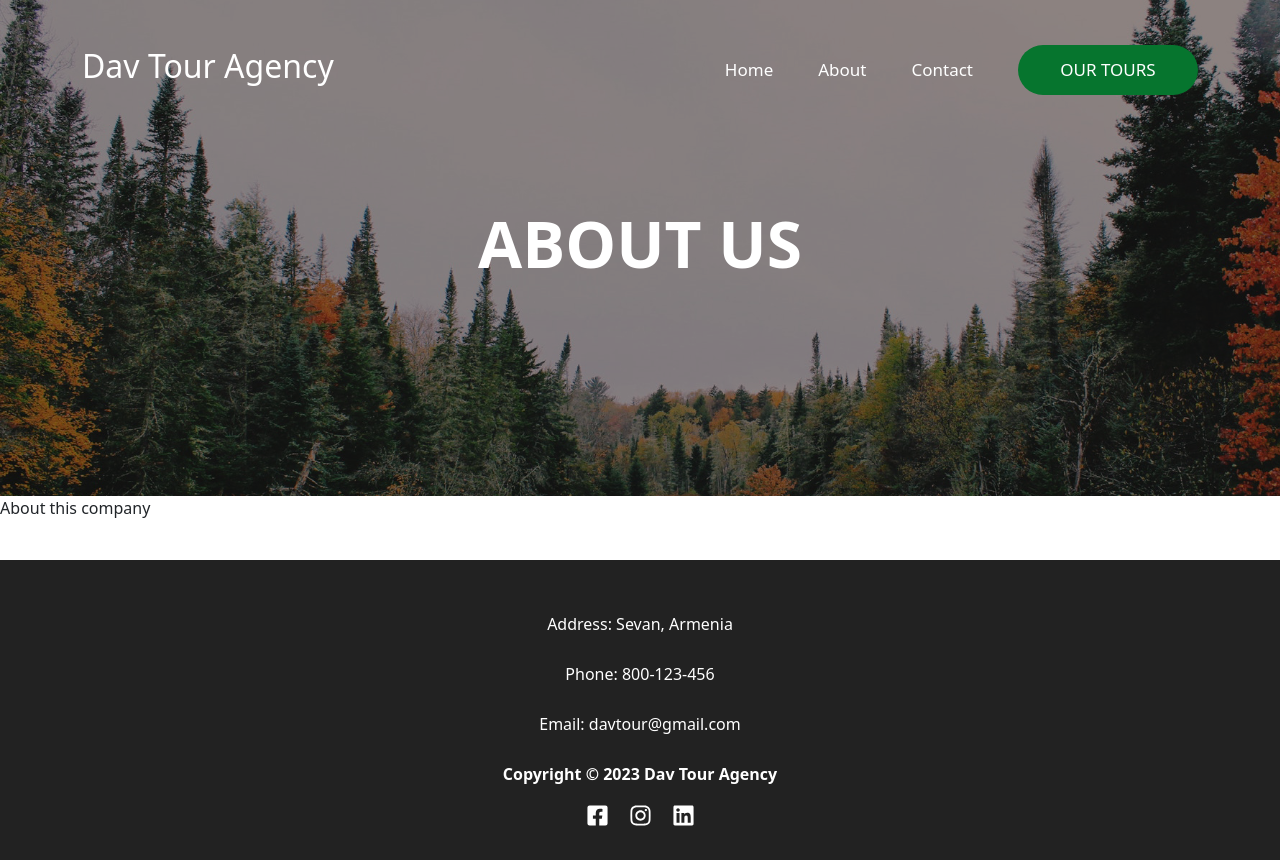
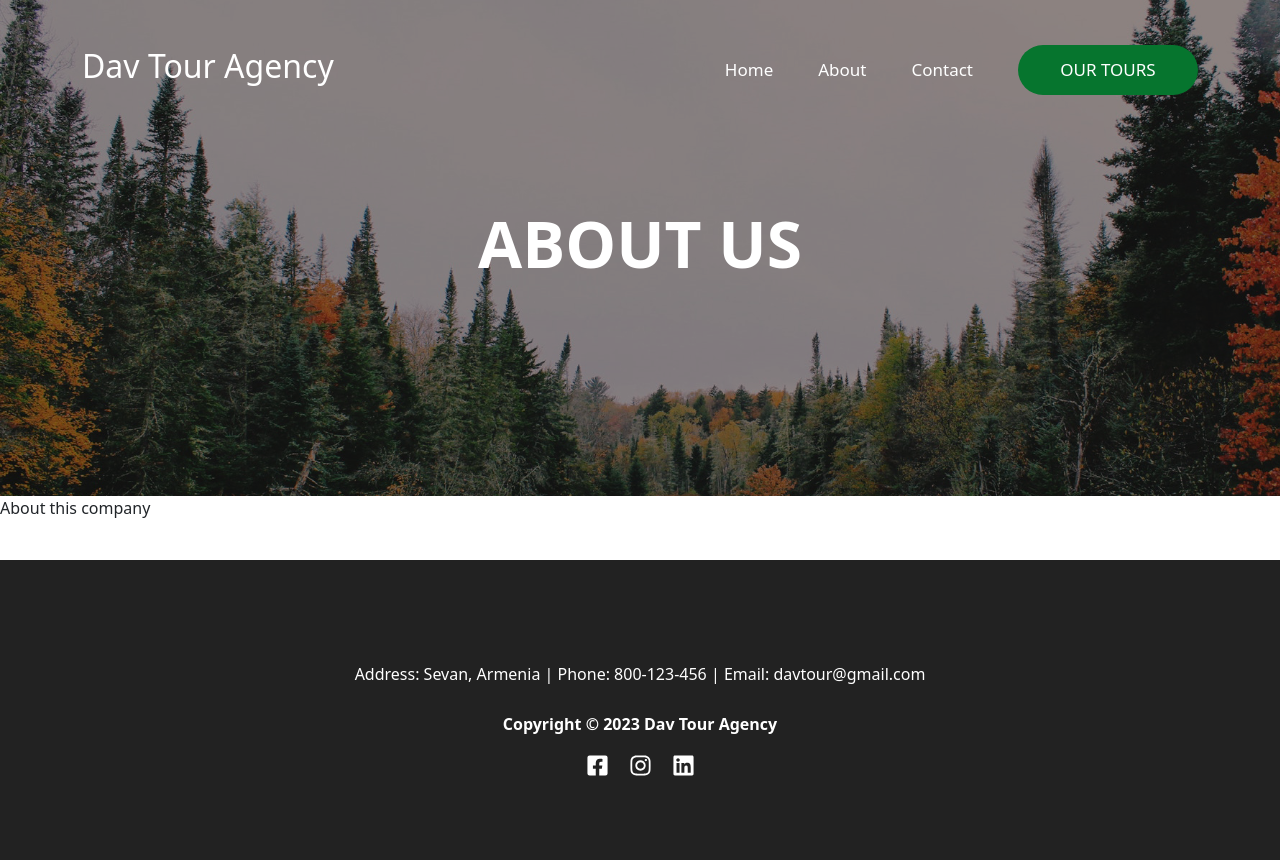
Before and after one commit to dawmanukian/dav-tour, a React (Create React App) app: page /about in a window 1280 px wide. Built offline with nearby package versions, Linux system fonts and the light colour scheme; the HTML template or start-up script is replaced by a standard one.

Commit message:
some updates

```diff
--- a/src/components/drop-menu/DropMenu.jsx
+++ b/src/components/drop-menu/DropMenu.jsx
@@ -28,15 +28,6 @@ const DropMenu = ({ name, ...props }) => {
                     <div className='nav-link-div'><Link to={'/contact'} className='offcanvas-nav-link'>Contact</Link></div>
                     <div className='nav-link-div'><Link to={'/tours'} className='offcanvas-nav-link'>Our tours</Link></div>
                 </nav>
-                <div className='contact-links'>
-                    <a href="tel:+37494673735">+374 94 67 37 35</a>
-                    <a href="mailto: magicalcompanyofficial@gmail.com">magicalcompanyofficial@gmail.com</a>
-                </div>
-                <div className='social-links'>
-                    <a href='https://www.instagram.com/davv_tourr/' target='_blank' rel='noreferrer'><FaFacebookSquare /></a>
-                    <a href='https://www.instagram.com/davv_tourr/' target='_blank' rel='noreferrer'><FaInstagram /></a>
-                    <a href='https://www.instagram.com/davv_tourr/' target='_blank' rel='noreferrer'><FaLinkedin /></a>
-                </div>
             </Offcanvas.Body>
         </Offcanvas>
     </>
--- a/src/components/footer/Footer.jsx
+++ b/src/components/footer/Footer.jsx
@@ -1,14 +1,13 @@
 import React from 'react'
 import './footer.css'
 import { FaFacebookSquare, FaInstagram, FaLinkedin } from "react-icons/fa";
-import { FaLocationDot } from "react-icons/fa6";
 
 const Footer = () => {
   return (
     <footer>
-        <p>Address: Sevan, Armenia</p>
-        <p>Phone: 800-123-456</p>
-        <p>Email: davtour@gmail.com</p>
+        <div>
+          <p>Address: Sevan, Armenia | Phone: 800-123-456 | Email: davtour@gmail.com</p>
+        </div>
         <b>Copyright © 2023 Dav Tour Agency</b>
         <div className="footer-social-links">
             <a href='https://www.instagram.com/davv_tourr/' target='_blank' rel='noreferrer'><FaFacebookSquare /></a>
--- a/src/components/header/header.css
+++ b/src/components/header/header.css
@@ -129,8 +129,7 @@ nav {
 }
 
 #drop-menu {
-    height: 65vh;
-    border-radius: 0px 0px 25px 25px;
+    height: 50vh;
 }
 
 .contact-links {
```
